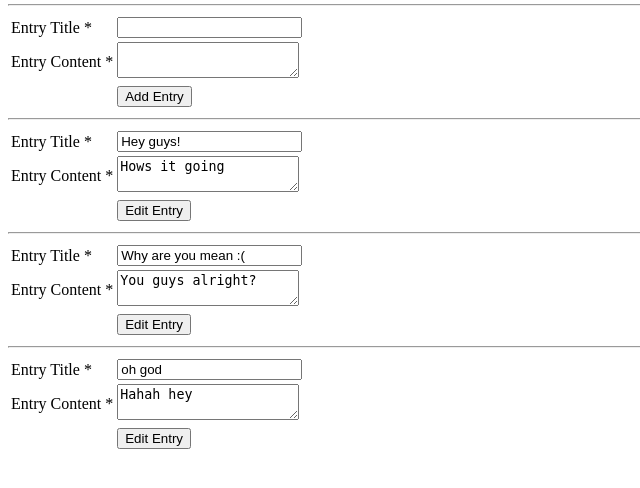
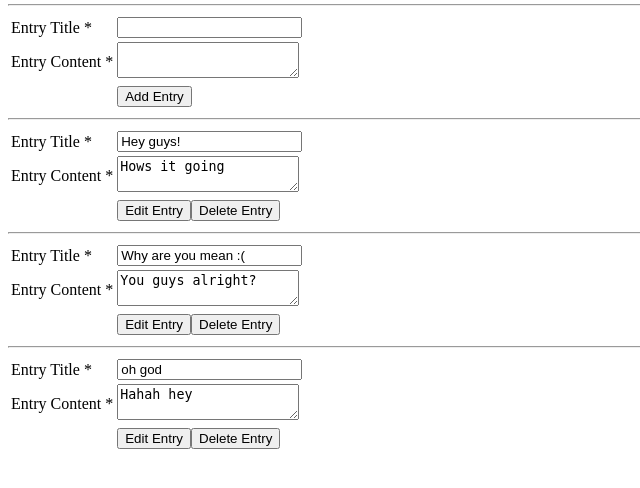
Before and after one commit to Ishq01/TeamRIID__dlup10_ichenadamczyk20_igupta10_rmui10, a Flask app: page /edit-blog in a window 1280 px wide. Shown: the part 180-668 px from the top of the page, without its empty margins (0-640 px from the left). Run offline with Flask 2, Linux system fonts and the light colour scheme; a user stored in the database is signed in; data comes from the database, SQL or seed files in the repository; both versions use the stored data as it was after the commit.

Commit message:
implement delete entries functionality

```diff
--- a/app/app.py
+++ b/app/app.py
@@ -2,7 +2,7 @@ from flask import Flask, render_template, request, session, redirect, url_for
 import os, time
 from db_builder import register as addUser, printDatabase, checkUsername, getInfo
 from db_builder import updateBlogInfo, getBlogs, addEntry, editEntry, getEntries
-from db_builder import saltString
+from db_builder import saltString, deleteEntry
 
 app = Flask(__name__)
 # generate random secret key
@@ -233,6 +233,13 @@ def editEntries(entryID):
                     blogname = getInfo(session["username"], "blogname"),
                     blogdescription = getInfo(session["username"], "blogdescription"),
                     error_msg = "Successfully updated entry!", entries = getEntries(getInfo(session["username"], "id")))
+        elif "deleteEntry" in request.form:
+            deleteEntry(entryID)
+            return render_template("edit-blog.html", username = session["username"],
+                    blogname = getInfo(session["username"], "blogname"),
+                    blogdescription = getInfo(session["username"], "blogdescription"),
+                    error_msg = "Successfully deleted entry!", entries = getEntries(getInfo(session["username"], "id")))
+
         return render_template("edit-blog.html")
     # if user tries to access page without being logged in, redirect to login page
     return redirect("/")
--- a/app/db_builder.py
+++ b/app/db_builder.py
@@ -138,7 +138,7 @@ def getEntries(userID):
 def deleteEntry(entryID):
     db = sqlite3.connect(DB_FILE)
     c = db.cursor()
-    c.execute("DELETE FROM entries WHERE id=?;",(entryID))
+    c.execute("DELETE FROM entries WHERE id=?;",[str(entryID)])
     db.commit()
     db.close()
 
--- a/app/templates/edit-blog.html
+++ b/app/templates/edit-blog.html
@@ -72,7 +72,7 @@ SENDS to /logout by GET
                 <table>
                     <tr><td>Entry Title *</td><td><input name="title" type="text" value="{{ entry['title'] }}" /></td></tr>
                     <tr><td>Entry Content *</td><td><textarea name="content">{{ entry['post'] }}</textarea></td></tr>
-                    <tr><td></td><td><input name="editEntry" type="submit" value="Edit Entry" /></td></tr>
+                    <tr><td></td><td><input name="editEntry" type="submit" value="Edit Entry"/><input name="deleteEntry" type="submit" value="Delete Entry" /></td></tr>
                 </table>
             </form>
         {% endfor %}
```
Also changed, not shown: app/data.db.
